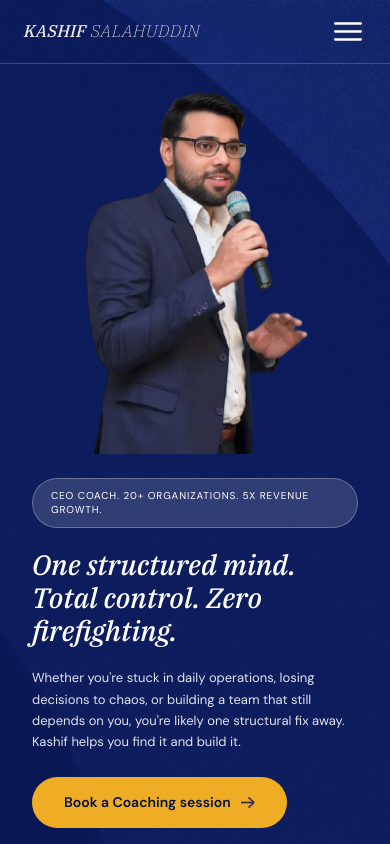
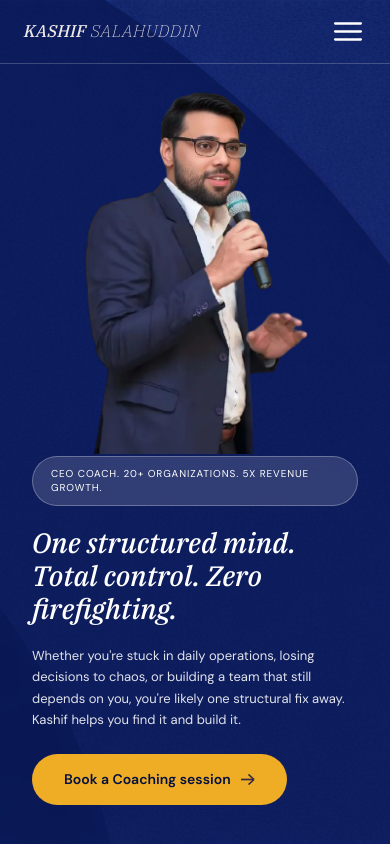
Before and after one commit to mianali453/kashif_salahuddin2, a React (Vite) app: page / in a window 390 px wide. Shown: the top 844 px of the page. Built offline with nearby package versions, Linux system fonts and the light colour scheme.

Commit message:
Refactor Herosection-3-1846 component to enhance layout responsiveness; update navbar styles and padding for improved visual clarity on larger screens.

```diff
--- a/src/imports/Herosection-1/Herosection-3-1846.tsx
+++ b/src/imports/Herosection-1/Herosection-3-1846.tsx
@@ -52,13 +52,8 @@ export default function Herosection() {
 
       {/* ── NAVBAR ── */}
       <nav
-        className="relative z-20 w-full flex items-center justify-between"
-        style={{
-          padding: "18px 24px",
-          borderBottom: "1px solid rgba(237,237,237,0.22)",
-        }}
+        className="relative z-20 flex w-full items-center justify-between border-b border-[rgba(237,237,237,0.22)] py-[18px] px-6 md:px-[40px] min-[1101px]:!px-[144px]"
       >
-        {/* Logo */}
         <div
           className="italic tracking-wide select-none"
           style={{ color: "#eee9e9", fontSize: "clamp(17px, 2.5vw, 24px)" }}
@@ -71,7 +66,6 @@ export default function Herosection() {
           </span>
         </div>
 
-        {/* Hamburger */}
         <a href="#" className="cursor-pointer shrink-0 z-20 p-1">
           <svg width="28" height="19" viewBox="0 0 30 19.7142" fill="none">
             <path d={svgPaths.p3d742900} fill="white" />
@@ -102,11 +96,11 @@ export default function Herosection() {
         </div>
 
         {/* ── TEXT CONTENT ── */}
-        <div className="flex flex-col justify-center gap-5 md:gap-6 lg:gap-8 flex-1 px-8 pt-6 pb-10 md:px-8 md:pt-12 md:pb-14 lg:px-14 lg:pt-16 lg:pb-16">
+        <div className="flex flex-col justify-center gap-5 md:gap-6 lg:gap-8 flex-1 px-8 pb-10 md:px-8 md:pb-14 lg:px-14 lg:pb-16">
 
           {/* Badge pill */}
           <div
-            className="self-center"
+            className="self-center md:self-start"
             style={{
               display: "inline-flex",
               alignItems: "center",
```
